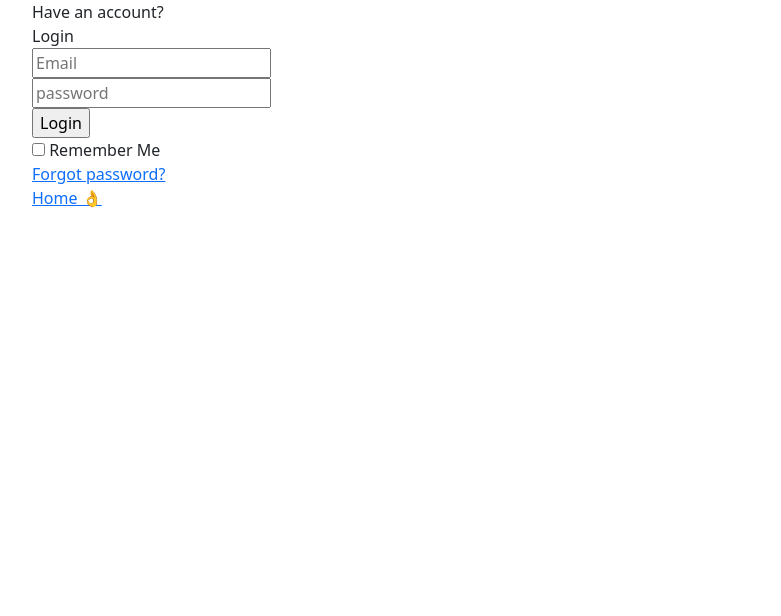
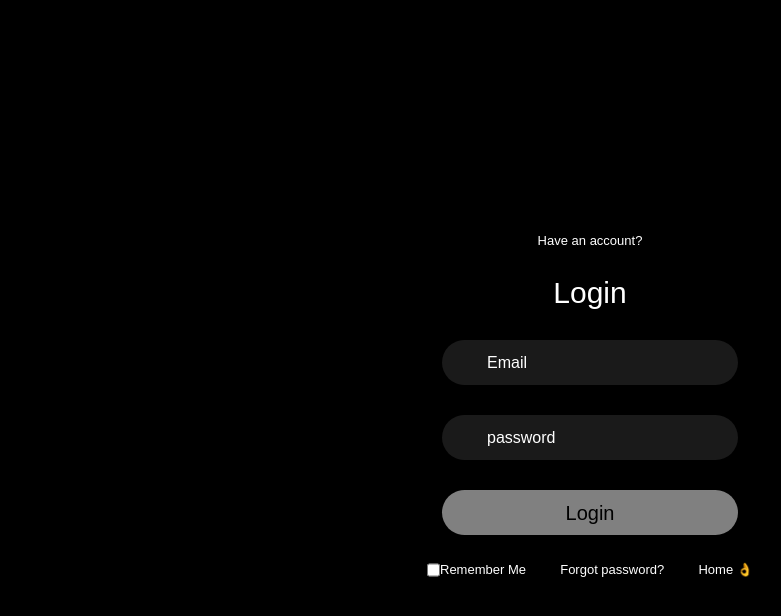
Before and after one commit to sharon5555/Login, a plain HTML site: page index.html in a window 1280 px wide. Shown: the whole page, without its empty margins (50-831 px from the left). Drawn offline with nearby package versions, Linux system fonts and the light colour scheme.

Commit message:
updated styles.css and the index file

```diff
--- a/index.html
+++ b/index.html
@@ -5,6 +5,7 @@
     <meta name="viewport" content="width=device-width, initial-scale=1.0">
     <title>Login</title>
     <link href="https://cdn.jsdelivr.net/npm/bootstrap@5.0.2/dist/css/bootstrap.min.css" rel="stylesheet" integrity="sha384-EVSTQN3/azprG1Anm3QDgpJLIm9Nao0Yz1ztcQTwFspd3yD65VohhpuuCOmLASjC" crossorigin="anonymous">
+    <link rel="stylesheet" href="src/styles.css">
 </head>
 <body>
     <div class="box">
--- a/src/styles.css
+++ b/src/styles.css
@@ -0,0 +1,108 @@
+* {
+    font-family: Arial, "Helvetica Neue", Helvetica, sans-serif;
+}
+
+body {
+    background-color: black;
+    background-size: cover;
+    background-repeat: no-repeat;
+    background-position: center;
+    background-attachment: fixed;
+}
+
+.box {
+    display: flex;
+    justify-content: center;
+    align-items: center;
+    min-height: 100vh;
+}
+
+.container {
+    width: 350px;
+    display: flex;
+    flex-direction: column;
+    padding: 10 15px 10 15px;
+}
+
+span {
+    color: #fff;
+    font-size: small;
+    display: flex;
+    justify-content: center;
+    padding: 10px 0 10px 0;
+}
+
+header {
+    color: #fff;
+    font-size: 30px;
+    display: flex;
+    justify-content: center;
+    padding: 10px 0 10px 0
+}
+
+.input-field {
+    display: flex;
+    flex-direction: column;
+    padding: 15px;
+}
+
+.input {
+    height: 45px;
+    width: 100%;
+    border: none;
+    outline: none;
+    border-radius: 30px;
+    color: #fff;
+    padding: 0 0 0 45px;
+    background: rgba(255, 255, 255, 0.1);
+}
+
+::-webkit-input-placeholder {
+    color: #fff;
+}
+
+.submit {
+    border: none;
+    border-radius: 30px;
+    font-size: 20px;
+    height: 45px;
+    outline: none;
+    width: 100%;
+    background: rgba(255, 255, 255, 0.5);
+    cursor: pointer;
+    transition: 0.3s;
+}
+
+.submit:hover {
+    box-shadow: 1px 5px 7 1px rgba(0, 0, 0, 0.2);
+    color: white;
+    background-color: blue;
+}
+
+.bottom {
+    display: flex;
+    flex-direction: row;
+    justify-content: space-between;
+    font-size: small;
+    color: #fff;
+    margin-top: 10px;
+}
+
+.left {
+    display: flex;
+}
+
+label a {
+    color: #fff;
+    text-decoration: none;
+}
+
+.center {
+    display: flex;
+    justify-content: center;
+}
+
+a {
+    text-decoration: none;
+    color: #fff;
+}
```
